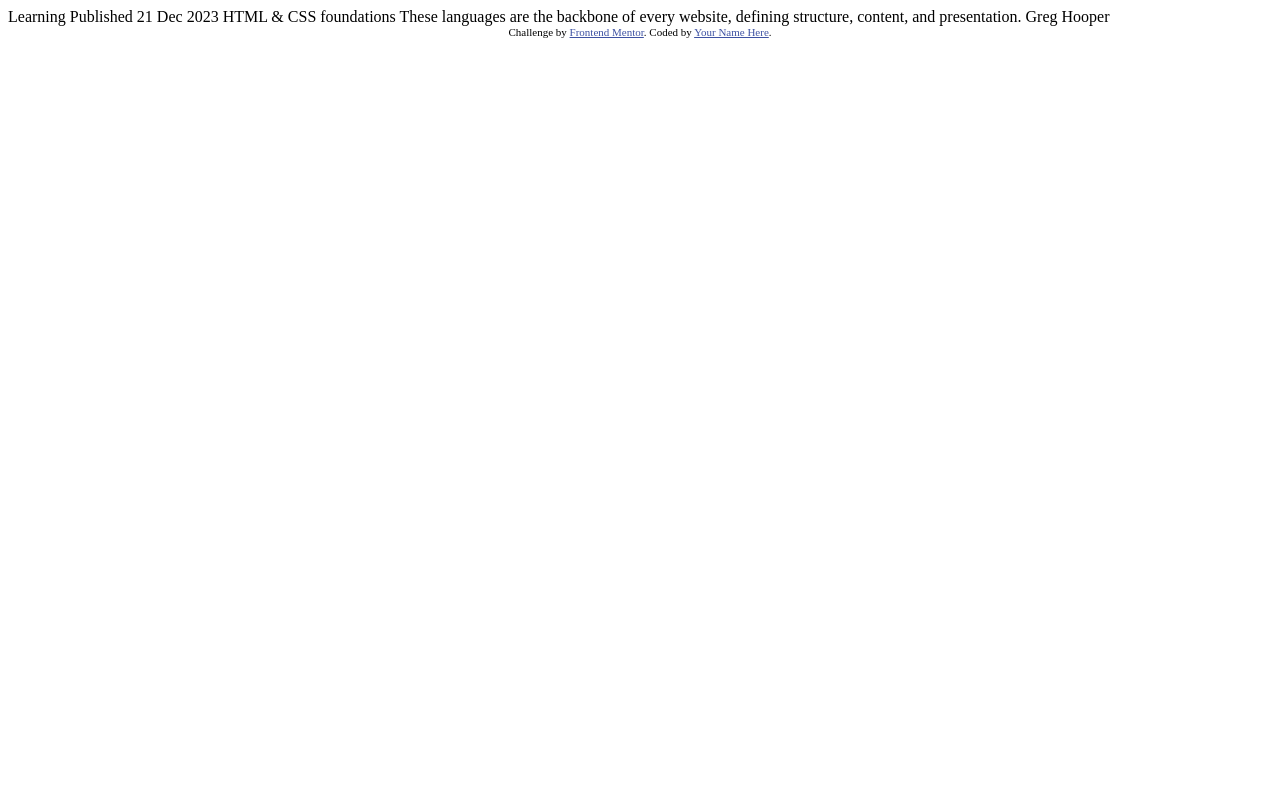
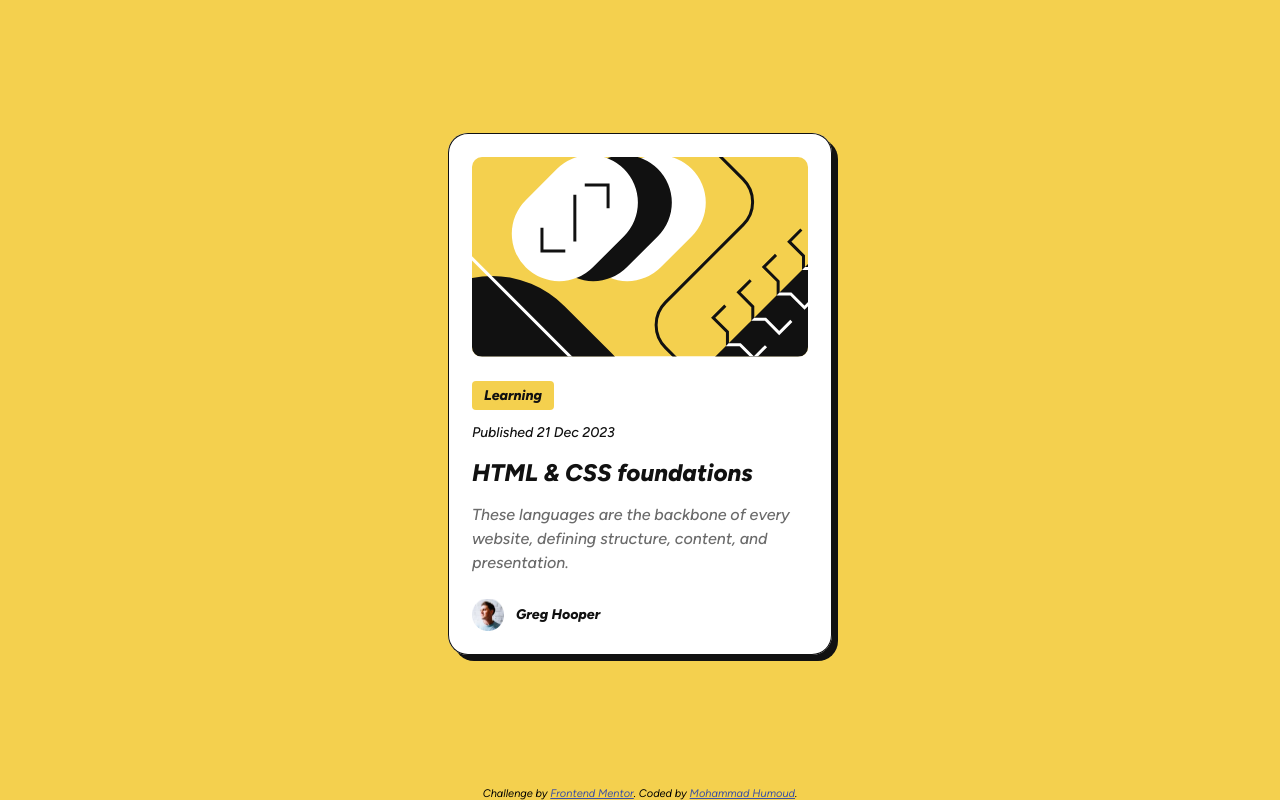
Before and after one commit to mh2000hm/blog-preview-card-main, a plain HTML site: page index.html in a window 1280 px wide. Drawn offline with Linux system fonts and the light colour scheme.

Commit message:
Created and Styled Blog Preview Card Component

```diff
--- a/index.html
+++ b/index.html
@@ -1,34 +1,58 @@
-<!DOCTYPE html>
+<!doctype html>
 <html lang="en">
   <head>
-  <meta charset="UTF-8">
-  <meta name="viewport" content="width=device-width, initial-scale=1.0"> <!-- displays site properly based on user's device -->
+    <meta charset="UTF-8" />
+    <meta name="viewport" content="width=device-width, initial-scale=1.0" />
+    <!-- displays site properly based on user's device -->
 
-  <link rel="icon" type="image/png" sizes="32x32" href="./assets/images/favicon-32x32.png">
+    <link
+      rel="icon"
+      type="image/png"
+      sizes="32x32"
+      href="./assets/images/favicon-32x32.png"
+    />
 
     <title>Frontend Mentor | Blog preview card</title>
 
-  <!-- Feel free to remove these styles or customise in your own stylesheet 👍 -->
-  <style>
-    .attribution { font-size: 0.6875rem; text-align: center; }
-    .attribution a { color: hsl(228, 45%, 44%); }
-  </style>
+    <link rel="stylesheet" href="./style.css" />
   </head>
   <body>
+    <main>
+      <div class="blog-preview-card">
+        <img
+          src="./assets/images/illustration-article.svg"
+          alt="This image is the illustration belonging to the article"
+          class="illustration-article-img"
+        />
 
-  Learning
+        <div class="card-content">
+          <p class="blog-category text-preset-3-bold">Learning</p>
 
-  Published 21 Dec 2023
+          <p class="publish-date text-preset-3">Published 21 Dec 2023</p>
 
-  HTML & CSS foundations
+          <p class="blog-title text-preset-1">HTML & CSS foundations</p>
 
-  These languages are the backbone of every website, defining structure, content, and presentation.
+          <p class="blog-description text-preset-2">
+            These languages are the backbone of every website, defining
+            structure, content, and presentation.
+          </p>
+        </div>
 
-  Greg Hooper
+        <div class="blog-author">
+          <img
+            src="./assets/images/image-avatar.webp"
+            alt="This is an image of the blog author"
+            class="author-img"
+          />
+          <p class="text-preset-3-bold">Greg Hooper</p>
+        </div>
+      </div>
+    </main>
 
     <footer class="attribution">
-    Challenge by <a href="https://www.frontendmentor.io?ref=challenge">Frontend Mentor</a>.
-    Coded by <a href="#">Your Name Here</a>.
+      Challenge by
+      <a href="https://www.frontendmentor.io?ref=challenge">Frontend Mentor</a>.
+      Coded by <a href="#">Mohammad Humoud</a>.
     </footer>
   </body>
 </html>
--- /dev/null
+++ b/style.css
@@ -0,0 +1,147 @@
+*,
+*::after,
+*::before {
+  margin: 0;
+  padding: 0;
+}
+
+@font-face {
+  font-family: 'Figtree';
+  src: url('assets/fonts/Figtree-Italic-VariableFont_wght.ttf') format('truetype'),
+       url('assets/fonts/Figtree-VariableFont_wght.ttf') format('truetype'),
+       url('assets/fonts/static/Figtree-ExtraBold.ttf') format('truetype'),
+       url('assets/fonts/static/Figtree-Medium.ttf') format('truetype');
+}
+
+.text-preset-1 {
+  font-weight: 800;
+  font-size: 24px;
+  line-height: 150%;
+  letter-spacing: 0%;
+}
+
+.text-preset-2 {
+  font-weight: 500;
+  font-size: 16px;
+  line-height: 150%;
+  letter-spacing: 0%;
+}
+
+.text-preset-3 {
+  font-weight: 500;
+  font-size: 14px;
+  line-height: 150%;
+  letter-spacing: 0%;
+}
+
+.text-preset-3-bold {
+  font-weight: 800;
+  font-size: 14px;
+  line-height: 150%;
+  letter-spacing: 0%;
+}
+
+:root {
+  --yellow-color: #F4D04E;
+  --gray-950: #111111;
+  --gray-500: #6B6B6B;
+}
+
+body {
+  font-family: 'Figtree';
+  display: flex;
+  flex-direction: column;
+  min-height: 100vh;
+  background-color: var(--yellow-color);
+}
+main {
+  flex: 1;
+  display: flex;
+  flex-direction: row;
+  justify-content: center;
+  align-items: center;
+}
+
+.blog-preview-card {
+  display: flex;
+  flex-direction: column;
+  justify-content: center;
+  color: var(--gray-950);
+  background-color: white;
+  max-width: 336px;
+  padding: 24px;
+  box-shadow: inset 0 0 0 1px var(--gray-950),
+              6px 6px 0 0px var(--gray-950);
+  border-radius: 20px;
+  transition: box-shadow 1s ease-in-out;
+}
+.blog-preview-card:hover {
+  box-shadow: inset 0 0 0 1px var(--gray-950),
+              12px 12px 0 0px var(--gray-950);
+}
+
+.illustration-article-img {
+  object-fit: cover;
+  object-position: center;
+  height: 200px;
+  width: auto;
+  border-radius: 10px;
+  margin-bottom: 24px;
+}
+
+.card-content {
+  margin-bottom: 24px;
+}
+
+.blog-category {
+  background-color: var(--yellow-color);
+  width: fit-content;
+  padding: 4px 12px;
+  border-radius: 4px;
+  margin-bottom: 12px;
+}
+
+.publish-date {
+  margin-bottom: 12px;
+}
+
+.blog-title {
+  margin-bottom: 12px;
+  transition: color 1s ease-in-out;
+}
+
+.blog-preview-card:hover .blog-title {
+  color: var(--yellow-color);
+}
+
+.blog-description {
+  color: var(--gray-500);
+}
+
+.blog-author {
+  display: flex;
+  flex-direction: row;
+  justify-content: space-between;
+  align-items: center;
+  width: fit-content;
+}
+
+.author-img {
+  object-fit: cover;
+  object-position: center;
+  width: 32px;
+  height: 32px;
+  margin-right: 12px;
+}
+
+footer {
+  margin-top: auto;
+}
+
+.attribution {
+  font-size: 0.6875rem;
+  text-align: center;
+}
+.attribution a {
+  color: hsl(228, 45%, 44%);
+}
```
Also changed, not shown: Screenshot0.jpeg (added). Lines whose indentation alone changed are shown as unchanged.
